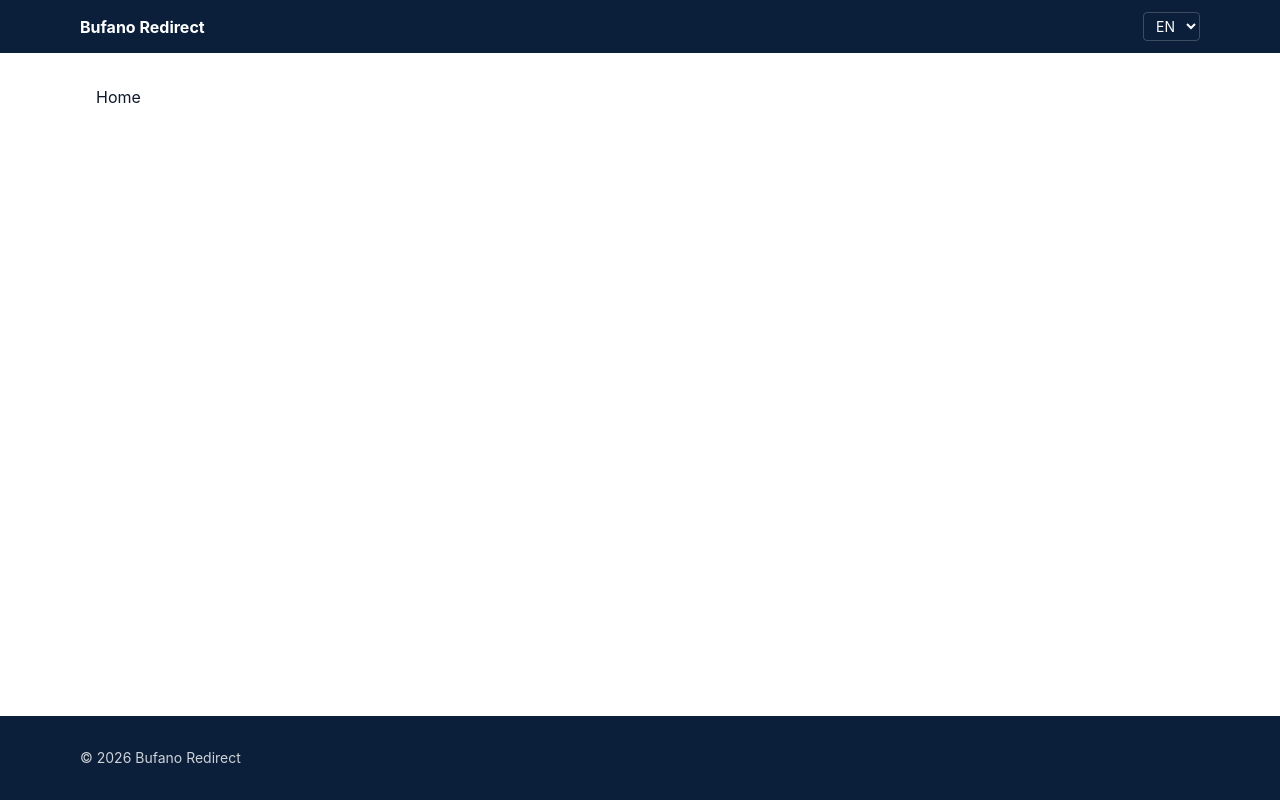
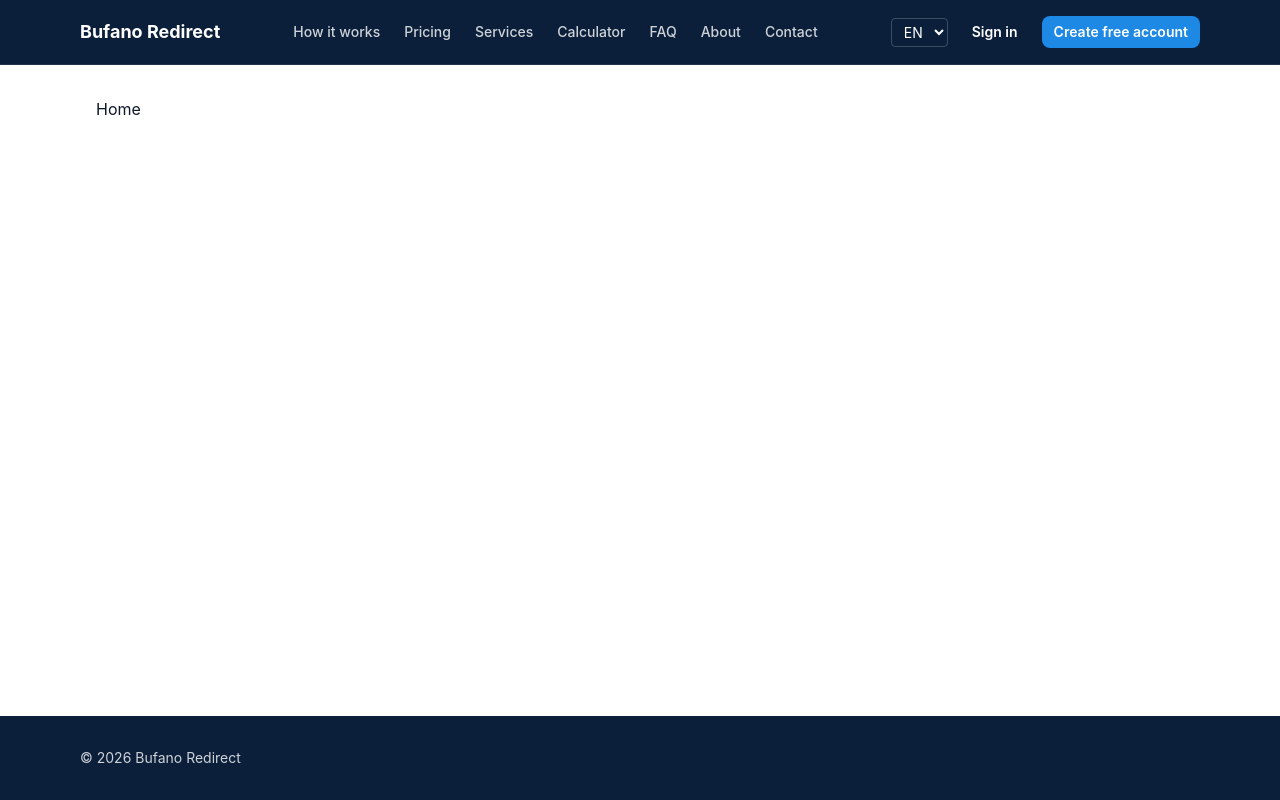
Before and after one commit to cbufano/UboxRedirect.com, a React (Vite) app: page / in a window 1280 px wide. Built offline with nearby package versions, Linux system fonts and the light colour scheme.

Commit message:
feat: build full site header with responsive nav

```diff
--- a/src/components/Header.tsx
+++ b/src/components/Header.tsx
@@ -1,15 +1,93 @@
-import { Link } from 'react-router-dom'
+import { useState } from 'react'
+import { Link, NavLink } from 'react-router-dom'
 import { useTranslation } from 'react-i18next'
+import { Menu, X } from 'lucide-react'
 import { LanguageSwitcher } from './LanguageSwitcher'
+import { Button } from './ui/Button'
+
+const NAV_ITEMS = [
+  { to: '/how', key: 'nav.how' },
+  { to: '/pricing', key: 'nav.pricing' },
+  { to: '/services', key: 'nav.services' },
+  { to: '/calculator', key: 'nav.calculator' },
+  { to: '/faq', key: 'nav.faq' },
+  { to: '/about', key: 'nav.about' },
+  { to: '/contact', key: 'nav.contact' },
+] as const
+
+const navLinkClassName = ({ isActive }: { isActive: boolean }) =>
+  `text-sm font-medium transition ${isActive ? 'text-brand' : 'text-white/80 hover:text-white'}`
 
 export function Header() {
   const { t } = useTranslation()
+  const [isMenuOpen, setIsMenuOpen] = useState(false)
+
+  const closeMenu = () => setIsMenuOpen(false)
+
   return (
-    <header className="sticky top-0 z-50 bg-navy text-white">
-      <div className="mx-auto flex max-w-6xl items-center justify-between px-4 py-3">
-        <Link to="/" className="font-bold">{t('brand')}</Link>
-        <LanguageSwitcher />
+    <header className="sticky top-0 z-50 border-b border-white/10 bg-navy text-white">
+      <div className="mx-auto flex h-16 max-w-6xl items-center justify-between px-4">
+        <Link to="/" className="text-lg font-bold">
+          {t('brand')}
+        </Link>
+
+        <nav className="hidden items-center gap-6 md:flex">
+          {NAV_ITEMS.map((item) => (
+            <NavLink key={item.to} to={item.to} className={navLinkClassName}>
+              {t(item.key)}
+            </NavLink>
+          ))}
+        </nav>
+
+        <div className="hidden items-center gap-3 md:flex">
+          <LanguageSwitcher />
+          <Link to="/login">
+            <Button variant="ghost" size="sm" className="!text-white hover:!bg-white/10">
+              {t('nav.login')}
+            </Button>
+          </Link>
+          <Link to="/signup">
+            <Button variant="primary" size="sm">
+              {t('nav.signup')}
+            </Button>
+          </Link>
+        </div>
+
+        <button
+          type="button"
+          className="inline-flex items-center justify-center rounded-lg p-2 text-white focus-visible:outline-none focus-visible:ring-2 focus-visible:ring-brand focus-visible:ring-offset-2 md:hidden"
+          aria-label={isMenuOpen ? 'Close menu' : 'Open menu'}
+          aria-expanded={isMenuOpen}
+          onClick={() => setIsMenuOpen((open) => !open)}
+        >
+          {isMenuOpen ? <X aria-hidden="true" /> : <Menu aria-hidden="true" />}
+        </button>
       </div>
+
+      {isMenuOpen && (
+        <div className="border-t border-white/10 px-4 pb-4 md:hidden">
+          <nav className="flex flex-col gap-4 pt-4">
+            {NAV_ITEMS.map((item) => (
+              <NavLink key={item.to} to={item.to} className={navLinkClassName} onClick={closeMenu}>
+                {t(item.key)}
+              </NavLink>
+            ))}
+          </nav>
+          <div className="mt-4 flex flex-col gap-3">
+            <LanguageSwitcher />
+            <Link to="/login" onClick={closeMenu}>
+              <Button variant="ghost" size="sm" className="w-full !text-white hover:!bg-white/10">
+                {t('nav.login')}
+              </Button>
+            </Link>
+            <Link to="/signup" onClick={closeMenu}>
+              <Button variant="primary" size="sm" className="w-full">
+                {t('nav.signup')}
+              </Button>
+            </Link>
+          </div>
+        </div>
+      )}
     </header>
   )
 }
```
Also changed, not shown: 1 other file (tests, documents, lock files or other folders).
